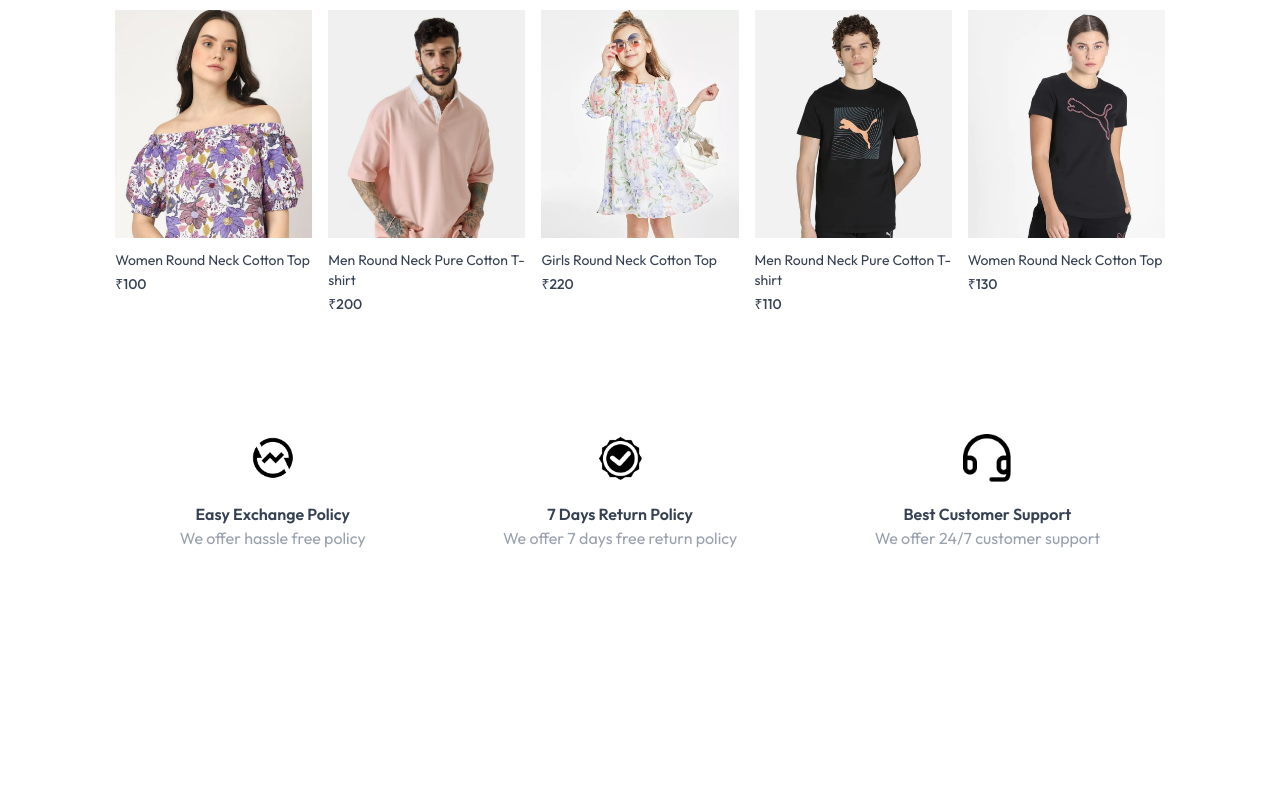
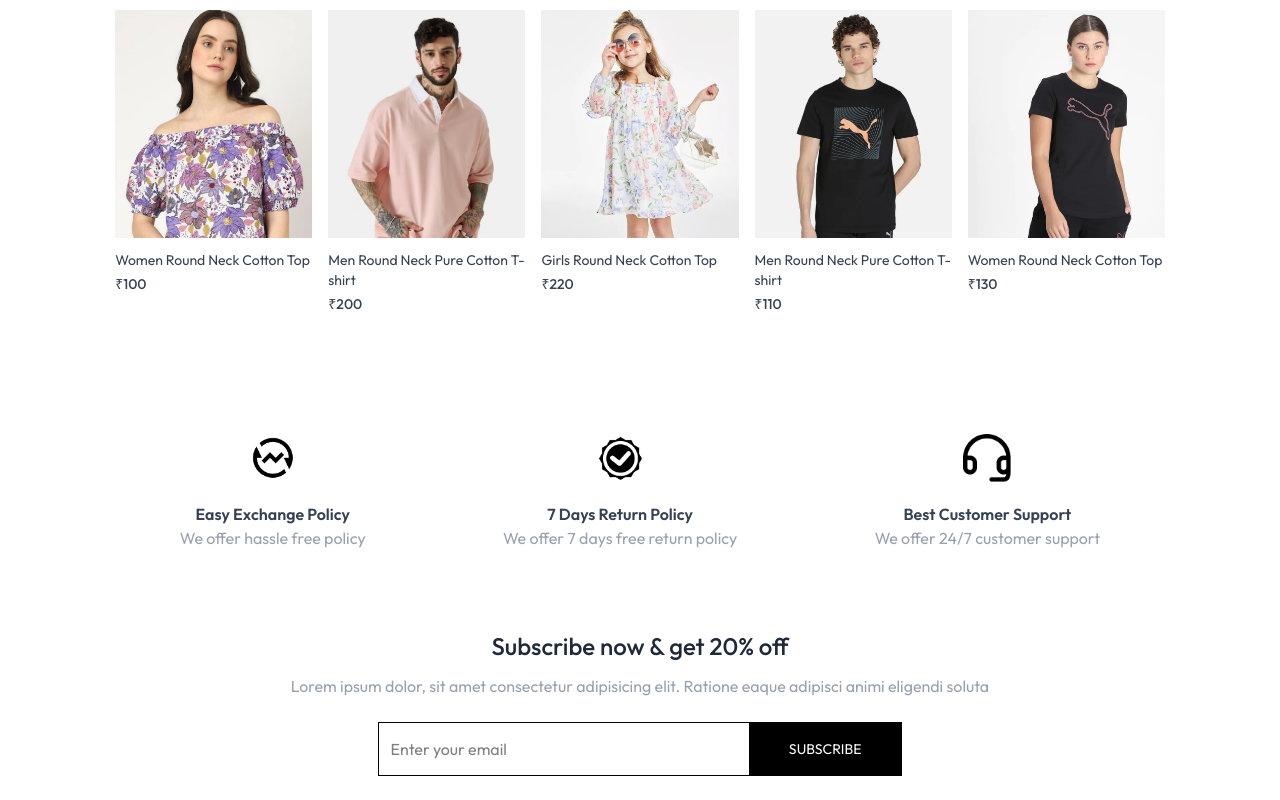
Before and after one commit to barmanb17/forever--eCommerce, a React (Vite) app in the folder frontend/: page / in a window 1280 px wide. Shown: the part 1459-2259 px from the top of the page. Before the commit the page ends 2089 px from the top, so only its background shows below. Built offline with nearby package versions, Linux system fonts and the light colour scheme.

Commit message:
created newsletterbox

```diff
--- /dev/null
+++ b/frontend/src/components/NewsLetterbox.jsx
@@ -0,0 +1,22 @@
+import React from 'react'
+
+const NewsLetterbox = () => {
+
+    const onSubmitHandler = (event) => {
+        event.preventDefault();
+    }
+  return (
+    <div className='text-center '>
+        <p className='text-2xl font-medium text-gray-800'>Subscribe now & get 20% off</p>
+        <p className='text-gray-400 mt-3'>
+            Lorem ipsum dolor, sit amet consectetur adipisicing elit. Ratione eaque adipisci animi eligendi soluta
+        </p>
+        <form onSubmit={onSubmitHandler} className='w-full sm:w-1/2 flex items-center gap-3 mx-auto my-6 border pl-3'>
+            <input className='w-full sm:flex-1 outline-none' type="email" placeholder='Enter your email' required />
+            <button type='submit' className='bg-black text-white text-sm px-10 py-4'>SUBSCRIBE</button>
+        </form>
+    </div>
+  )
+}
+
+export default NewsLetterbox
--- a/frontend/src/pages/Home.jsx
+++ b/frontend/src/pages/Home.jsx
@@ -3,6 +3,7 @@
 import LatestCollection from '../components/LatestCollection'
 import BestSeller from '../components/BestSeller'
 import OurPolicy from '../components/OurPolicy'
+import NewsLetterbox from '../components/NewsLetterbox'
 
 const Home = () => {
   return (
@@ -11,6 +12,7 @@
       <LatestCollection/>
       <BestSeller/>
       <OurPolicy/>
+      <NewsLetterbox/>
     </div>
   )
 }
```
